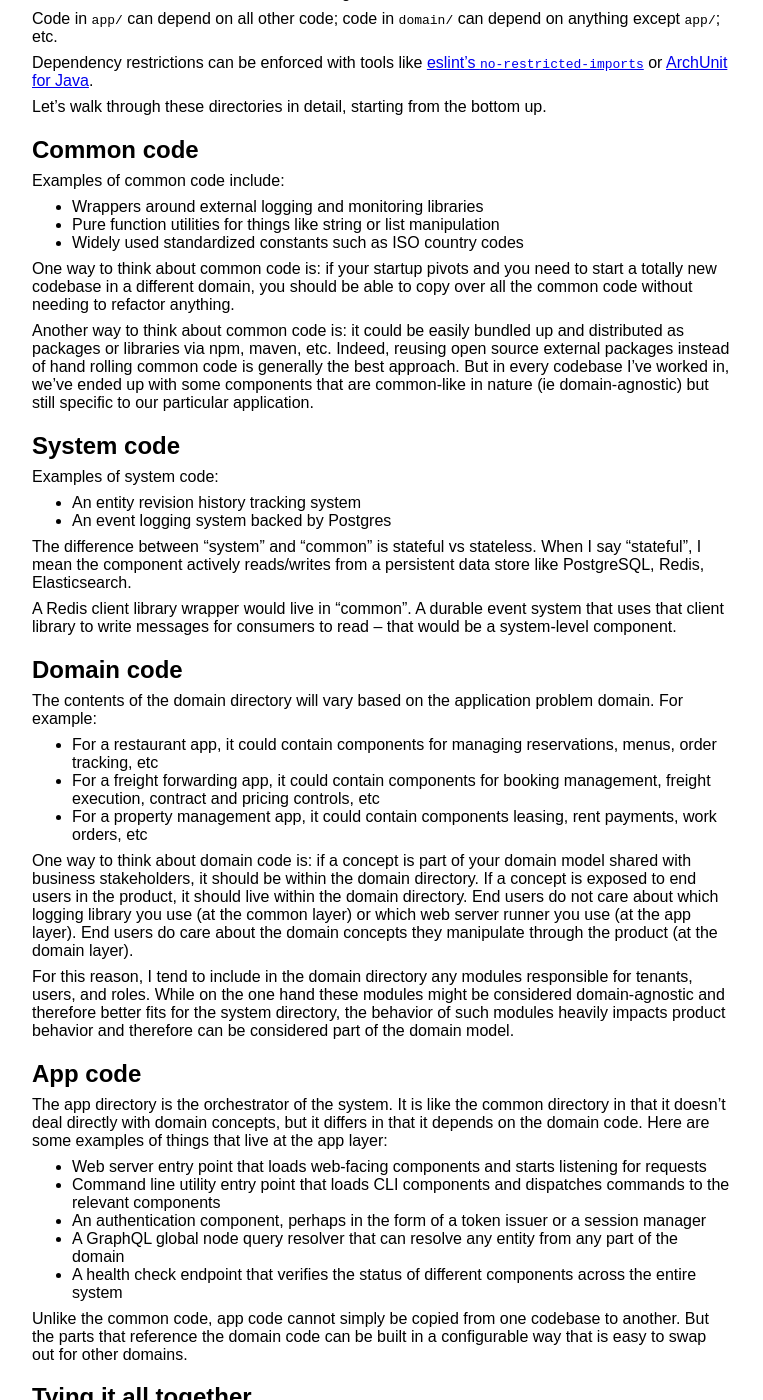
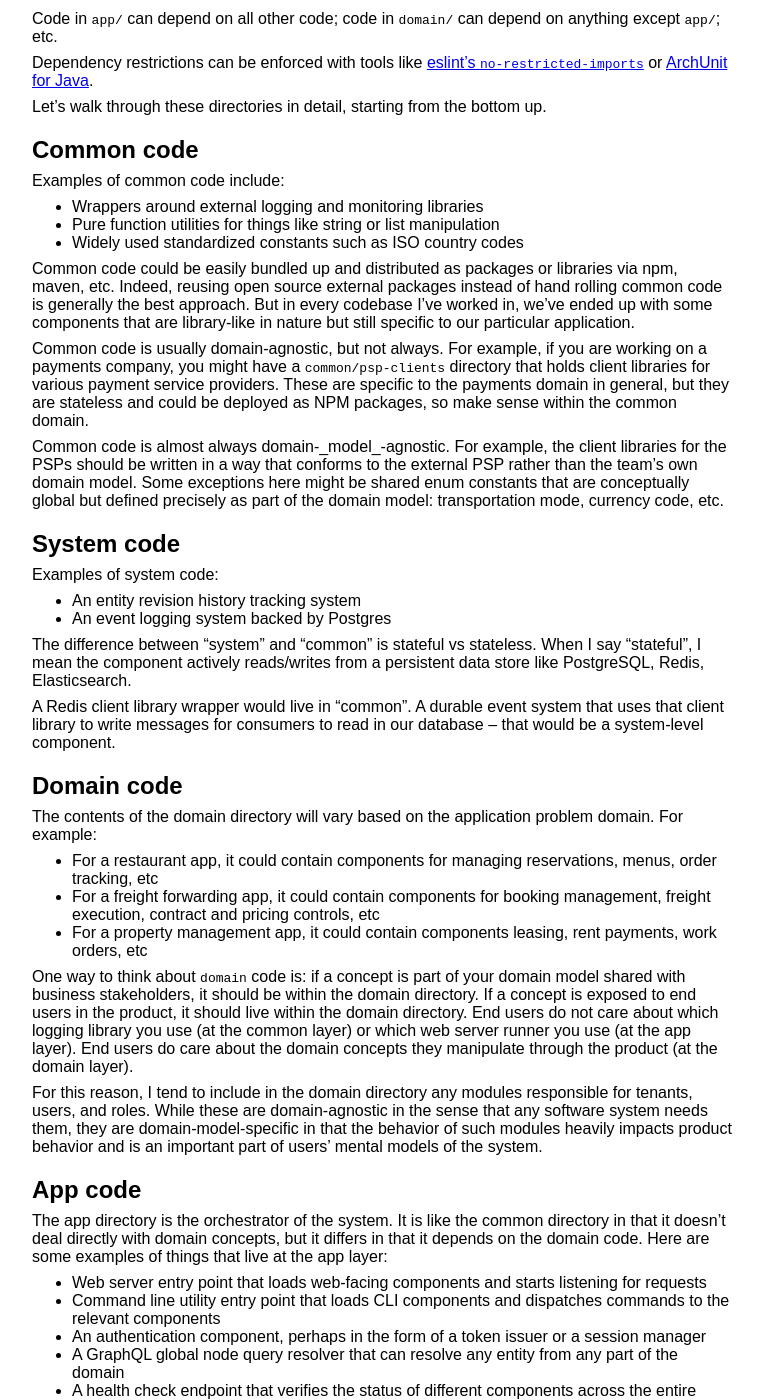
Before and after one commit to maxh/maxheinritz.com, a Jekyll site: the page built from _notes/organizing-backend-code.md, in a window 1280 px wide and 1400 px high, scrolled down 252 px. Shown: the whole window, without its empty margins (108-871 px from the left). Built offline with Jekyll 4.4.1, drawn with Linux system fonts in a browser that asks for light colours; some of the changed text lies outside the part shown.

Commit message:
more on organizing

```diff
--- a/_notes/organizing-backend-code.md
+++ b/_notes/organizing-backend-code.md
@@ -7,9 +7,9 @@
 I’ve come to prefer a backend codebase structure that involves four top-level directories, arranged in an ordered dependency hierarchy:
 
 - `app/` - high-level stateless code that ties things together but is largely domain-agnostic
-- `domain/` - domain-specific stateful code for the relevant problem domain
+- `domain/` - stateful code that is specific to the team's domain model
 - `system/` - domain-agnostic stateful code for things like revision history, event log, bots
-- `common/` - low-level stateless domain-agnostic libraries, utilities, and constants
+- `common/` - low-level stateless libraries, utilities, and constants
 
 Code in `app/` can depend on all other code; code in `domain/` can depend on anything except `app/`; etc.
 
@@ -25,9 +25,11 @@
 - Pure function utilities for things like string or list manipulation
 - Widely used standardized constants such as ISO country codes
 
-One way to think about common code is: if your startup pivots and you need to start a totally new codebase in a different domain, you should be able to copy over all the common code without needing to refactor anything.
+Common code could be easily bundled up and distributed as packages or libraries via npm, maven, etc. Indeed, reusing open source external packages instead of hand rolling common code is generally the best approach. But in every codebase I’ve worked in, we’ve ended up with some components that are library-like in nature but still specific to our particular application.
 
-Another way to think about common code is: it could be easily bundled up and distributed as packages or libraries via npm, maven, etc. Indeed, reusing open source external packages instead of hand rolling common code is generally the best approach. But in every codebase I’ve worked in, we’ve ended up with some components that are common-like in nature (ie domain-agnostic) but still specific to our particular application.
+Common code is usually domain-agnostic, but not always. For example, if you are working on a payments company, you might have a `common/psp-clients` directory that holds client libraries for various payment service providers. These are specific to the payments domain in general, but they are stateless and could be deployed as NPM packages, so make sense within the common domain.
+
+Common code is almost always domain-_model_-agnostic. For example, the client libraries for the PSPs should be written in a way that conforms to the external PSP rather than the team's own domain model. Some exceptions here might be shared enum constants that are conceptually global but defined precisely as part of the domain model: transportation mode, currency code, etc.
 
 ## System code
 
@@ -38,7 +40,7 @@
 
 The difference between "system" and "common" is stateful vs stateless. When I say "stateful", I mean the component actively reads/writes from a persistent data store like PostgreSQL, Redis, Elasticsearch.
 
-A Redis client library wrapper would live in "common". A durable event system that uses that client library to write messages for consumers to read -- that would be a system-level component.
+A Redis client library wrapper would live in "common". A durable event system that uses that client library to write messages for consumers to read in our database -- that would be a system-level component.
 
 ## Domain code
 
@@ -48,9 +50,9 @@
 - For a freight forwarding app, it could contain components for booking management, freight execution, contract and pricing controls, etc
 - For a property management app, it could contain components leasing, rent payments, work orders, etc
 
-One way to think about domain code is: if a concept is part of your domain model shared with business stakeholders, it should be within the domain directory. If a concept is exposed to end users in the product, it should live within the domain directory. End users do not care about which logging library you use (at the common layer) or which web server runner you use (at the app layer). End users do care about the domain concepts they manipulate through the product (at the domain layer).
+One way to think about `domain` code is: if a concept is part of your domain model shared with business stakeholders, it should be within the domain directory. If a concept is exposed to end users in the product, it should live within the domain directory. End users do not care about which logging library you use (at the common layer) or which web server runner you use (at the app layer). End users do care about the domain concepts they manipulate through the product (at the domain layer).
 
-For this reason, I tend to include in the domain directory any modules responsible for tenants, users, and roles. While on the one hand these modules might be considered domain-agnostic and therefore better fits for the system directory, the behavior of such modules heavily impacts product behavior and therefore can be considered part of the domain model.
+For this reason, I tend to include in the domain directory any modules responsible for tenants, users, and roles. While these are domain-agnostic in the sense that any software system needs them, they are domain-model-specific in that the behavior of such modules heavily impacts product behavior and is an important part of users' mental models of the system.
 
 ## App code
 
```
